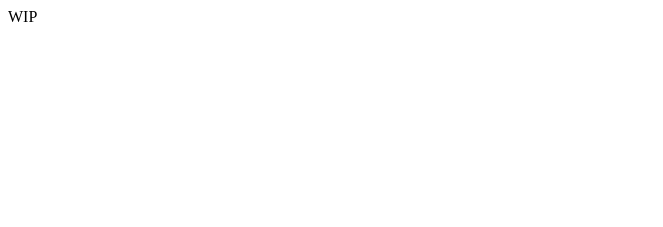
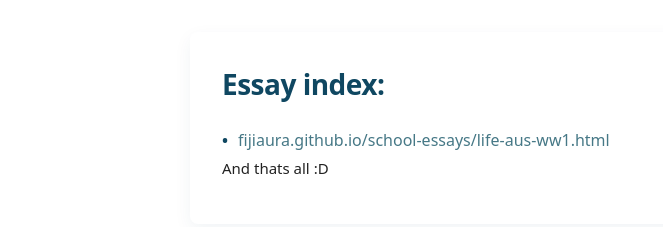
Before and after one commit to FijiAura/school-essays, a plain HTML site: page index.html in a window 1280 px wide. Shown: the whole page, without its empty margins (0-663 px from the left). Drawn offline with Linux system fonts and the light colour scheme.

Commit message:
Update index.html

```diff
--- a/index.html
+++ b/index.html
@@ -1 +1,133 @@
-WIP
+<!doctype html>
+<html lang="en">
+<head>
+  <meta charset="utf-8" />
+  <meta name="viewport" content="width=device-width,initial-scale=1" />
+  <title>Essay Index</title>
+  <link rel="icon" type="image/x-icon" href="https://fijiaura.github.io/fijiaura/favicon.ico">
+  <style>
+    /* Basic reset */
+    *, *::before, *::after { box-sizing: border-box; }
+    html,body { height: 100%; margin: 0; padding: 0; }
+
+    /* Typography & palette */
+    @font-face {
+      font-family: "Aptos";
+      src: local("Aptos"), system-ui, -apple-system, "Segoe UI", Roboto, "Helvetica Neue", Arial;
+    }
+    @font-face {
+      font-family: "Aptos Display";
+      src: local("Aptos"), system-ui, -apple-system, "Segoe UI", Roboto, "Helvetica Neue", Arial;
+    }
+
+    :root{
+      --page-bg: #fff;
+      --text-color: #222;
+      --accent: #0F4761;    /* heading color */
+      --link: #467886;
+      --vlink: #96607D;
+      --max-width: 900px;
+      --gutter: 24px;
+    }
+
+    body {
+      font-family: "Aptos", system-ui, -apple-system, "Segoe UI", Roboto, Arial, sans-serif;
+      color: var(--text-color);
+      background: var(--page-bg);
+      line-height: 1.45;
+      padding: 32px;
+      -webkit-font-smoothing: antialiased;
+      -moz-osx-font-smoothing: grayscale;
+    }
+
+    .container {
+      max-width: var(--max-width);
+      margin: 0 auto;
+      padding: 32px;
+      background: #fff;
+      border-radius: 8px;
+      box-shadow: 0 6px 18px rgba(15,71,97,0.06);
+    }
+
+    /* Title */
+    .title {
+      font-family: "Aptos Display", "Aptos", system-ui, sans-serif;
+      font-size: 28px;
+      letter-spacing: -0.5px;
+      margin: 0 0 18px 0;
+      color: var(--accent);
+    }
+
+    /* Headings */
+    h1 {
+      font-family: "Aptos Display", "Aptos", system-ui, sans-serif;
+      font-size: 20px;
+      color: var(--accent);
+      margin: 28px 0 8px;
+      font-weight: 600;
+    }
+
+    /* Paragraphs */
+    p {
+      margin: 0 0 12px 0;
+      font-size: 15px;
+      color: var(--text-color);
+    }
+
+    /* List-like bibliography items */
+    .bibliography {
+      margin: 8px 0 0 0;
+      padding: 0;
+      list-style: none;
+    }
+    .bibliography li {
+      display: flex;
+      align-items: flex-start;
+      gap: 10px;
+      padding: 6px 0;
+    }
+    .bullet {
+      color: var(--accent);
+      font-weight: 700;
+      line-height: 1;
+      margin-top: 3px;
+    }
+    .bib-link {
+      color: var(--link);
+      text-decoration: none;
+      word-break: break-all;
+    }
+    .bib-link:visited { color: var(--vlink); }
+    .bib-note { font-size: 13px; color: #666; margin-left: 6px; }
+
+    /* Small print */
+    .small {
+      font-size: 13px;
+      color: #666;
+    }
+
+    /* Responsive tweaks */
+    @media (max-width: 640px) {
+      body { padding: 16px; }
+      .container { padding: 18px; }
+      .title { font-size: 22px; }
+      h1 { font-size: 18px; }
+    }
+  </style>
+</head>
+
+<body>
+  <main class="container">
+    <h2 class="title">Essay index:</h2>
+
+    <ul class="bibliography" aria-label="List">
+      <li>
+        <span class="bullet">•</span>
+        <div>
+          <a class="bib-link" href="fijiaura.github.io/school-essays/life-aus-ww1.html">fijiaura.github.io/school-essays/life-aus-ww1.html</a>
+        </div>
+      </li>
+    <p>And thats all :D</p>
+  </main>
+</body>
+</html>
```
